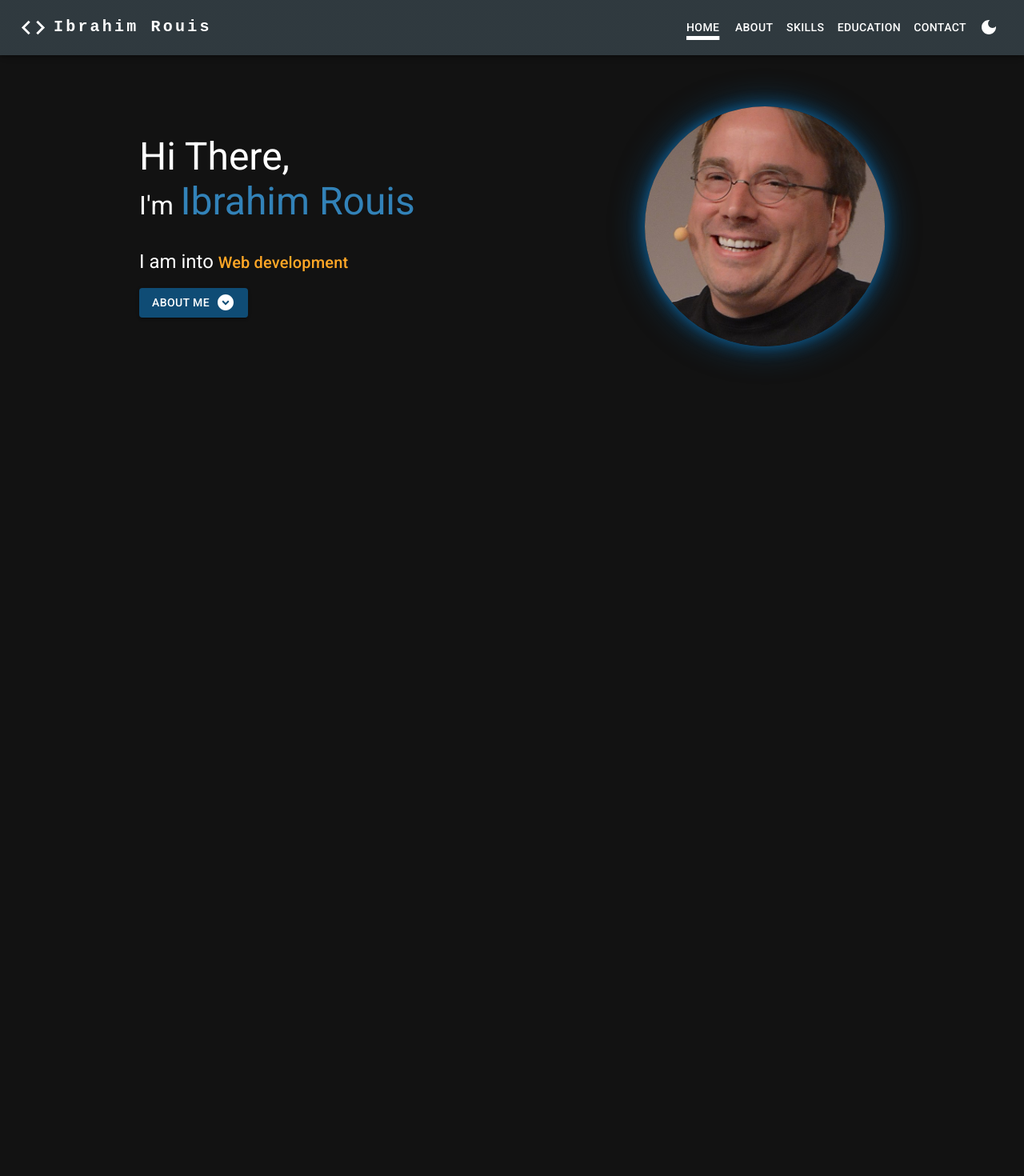
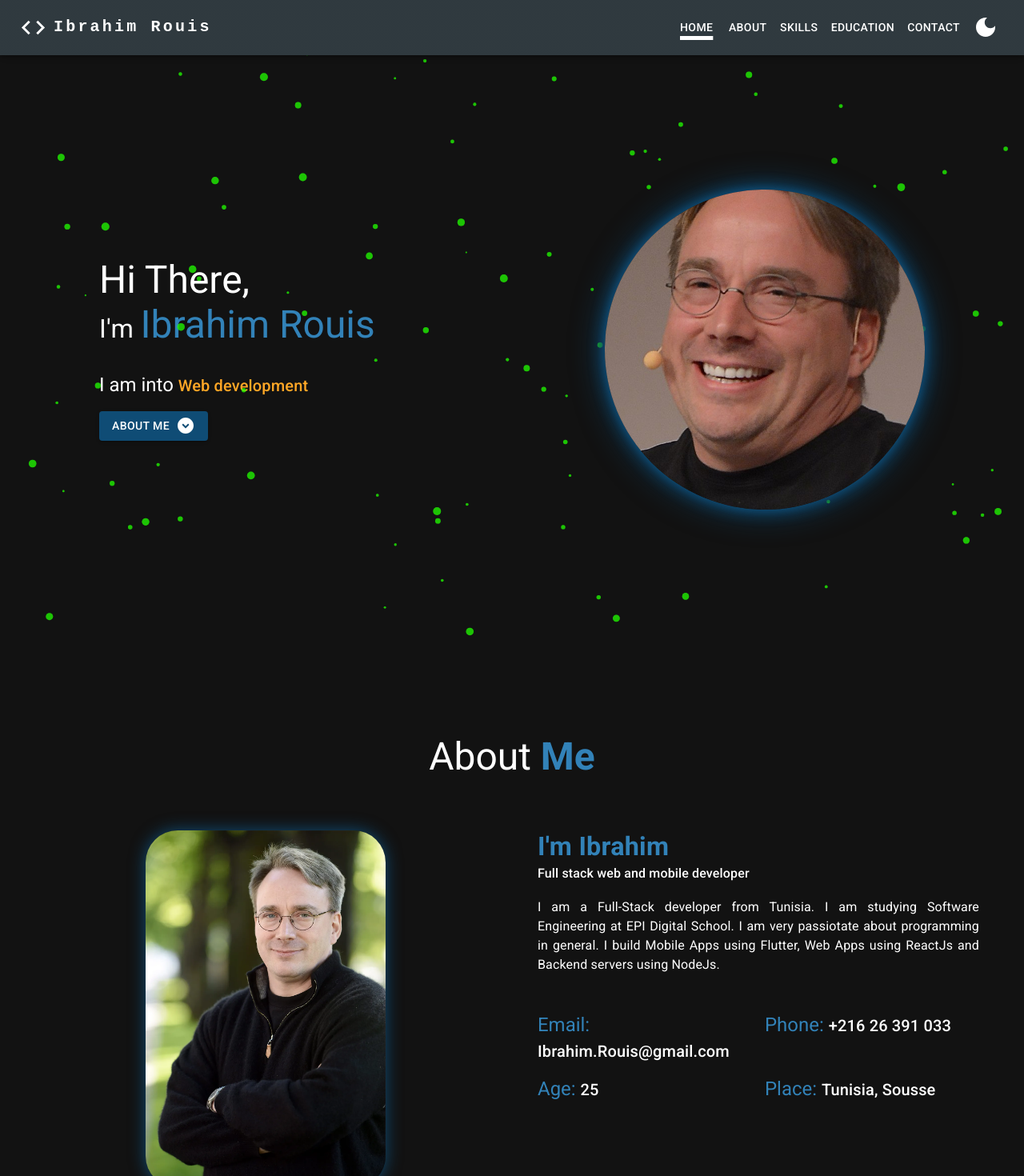
Before and after one commit to RouisIbra/MyPortfolio, a React (Vite) app: page / in a window 1280 px wide. Shown: the top 1470 px of the page at 80% size. Before the commit the page ends 800 px from the top, so only its background shows below. Built offline with nearby package versions, Linux system fonts and the light colour scheme.

Commit message:
Add about me section

```diff
--- a/package.json
+++ b/package.json
@@ -16,7 +16,9 @@
     "@mui/material": "^5.11.7",
     "react": "^18.2.0",
     "react-dom": "^18.2.0",
-    "react-parallax-tilt": "^1.7.100"
+    "react-parallax-tilt": "^1.7.100",
+    "react-particles": "^2.8.0",
+    "tsparticles": "^2.8.0"
   },
   "devDependencies": {
     "@types/react": "^18.0.27",
--- a/src/components/ThemeTogglerIconButton/index.jsx
+++ b/src/components/ThemeTogglerIconButton/index.jsx
@@ -4,12 +4,18 @@ import IconButton from "@mui/material/IconButton";
 import DarkModeIcon from "@mui/icons-material/DarkMode";
 import LightModeIcon from "@mui/icons-material/LightMode";
 
+const iconStyle = { fontSize: { xs: 24, sm: 32 } };
+
 function ThemeTogglerIconButton() {
   const themeMode = useContext(ThemeMode);
 
   return (
-    <IconButton onClick={themeMode.toggleTheme} color="inherit">
-      {themeMode.mode === "dark" ? <DarkModeIcon /> : <LightModeIcon />}
+    <IconButton onClick={themeMode.toggleTheme} color="inherit" sx={iconStyle}>
+      {themeMode.mode === "dark" ? (
+        <DarkModeIcon fontSize="inherit" />
+      ) : (
+        <LightModeIcon fontSize="inherit" />
+      )}
     </IconButton>
   );
 }
--- /dev/null
+++ b/src/config/particlesOptions.js
@@ -0,0 +1,115 @@
+const particlesOptions = {
+  background: {
+    color: {
+      value: "transparent",
+    },
+  },
+  fpsLimit: 120,
+  interactivity: {
+    events: {
+      onClick: {
+        enable: true,
+        mode: "push",
+      },
+      onHover: {
+        enable: true,
+        mode: "repulse",
+      },
+      resize: true,
+    },
+    modes: {
+      bubble: {
+        distance: 400,
+        duration: 2,
+        opacity: 0.8,
+        size: 40,
+      },
+      push: {
+        quantity: 1,
+      },
+      repulse: {
+        distance: 200,
+        duration: 0.4,
+      },
+    },
+  },
+  particles: {
+    color: {
+      value: "#777",
+    },
+    links: {
+      color: "#777777",
+      distance: 150,
+      enable: true,
+      opacity: 0.5,
+      width: 1,
+    },
+    collisions: {
+      enable: true,
+    },
+    move: {
+      direction: "none",
+      enable: true,
+      outMode: "bounce",
+      random: false,
+      speed: 1,
+      straight: false,
+    },
+    number: {
+      density: {
+        enable: true,
+        area: 800,
+      },
+      value: 90,
+    },
+    opacity: {
+      value: 0.5,
+    },
+    shape: {
+      type: "circle",
+    },
+    size: {
+      random: true,
+      value: 5,
+    },
+  },
+  themes: [
+    {
+      name: "light",
+      default: {
+        value: true,
+        mode: "light",
+      },
+      options: {
+        background: {
+          color: "transparent",
+        },
+        particles: {
+          color: {
+            value: "#222",
+          },
+        },
+      },
+    },
+    {
+      name: "dark",
+      default: {
+        value: true,
+        mode: "dark",
+      },
+      options: {
+        background: {
+          color: "transparent",
+        },
+        particles: {
+          color: {
+            value: "#2f0",
+          },
+        },
+      },
+    },
+  ],
+  detectRetina: true,
+};
+
+export default particlesOptions;
--- a/src/pages/HomePage.jsx
+++ b/src/pages/HomePage.jsx
@@ -1,14 +1,46 @@
 import Container from "@mui/material/Container";
-import React from "react";
+import React, { useCallback, useContext, useEffect, useState } from "react";
 import MyAppBar from "../components/MyAppBar";
 import HeaderSection from "./sections/HeaderSection";
+import Particles from "react-particles";
+import { loadFull } from "tsparticles";
+import particlesOptions from "../config/particlesOptions";
+import ThemeMode from "../context/ThemeMode";
+import AboutMe from "./sections/AboutMe";
 
 function HomePage() {
+  const [particlesContainer, setParticlesContainer] = useState(null);
+
+  const particlesInit = useCallback((main) => {
+    loadFull(main);
+  }, []);
+
+  const particlesLoaded = useCallback((container) => {
+    setParticlesContainer(container);
+  }, []);
+
+  const themeMode = useContext(ThemeMode);
+
+  useEffect(() => {
+    if (
+      particlesContainer &&
+      particlesContainer.currentTheme !== themeMode.mode
+    ) {
+      particlesContainer.loadTheme(themeMode.mode);
+    }
+  }, [themeMode, particlesContainer]);
   return (
     <>
+      <Particles
+        id="tsparticles"
+        options={particlesOptions}
+        init={particlesInit}
+        loaded={particlesLoaded}
+      />
       <MyAppBar />
       <Container maxWidth="xl" component="main">
         <HeaderSection />
+        <AboutMe />
       </Container>
     </>
   );
--- /dev/null
+++ b/src/pages/sections/AboutMe/index.jsx
@@ -0,0 +1,45 @@
+import { Grid, Typography } from "@mui/material";
+import { Box } from "@mui/material";
+import React from "react";
+import AboutMeInfoText from "./subsections/AboutMeInfoText";
+import MyPhoto from "./subsections/MyPhoto";
+
+function AboutMe() {
+  return (
+    <Box
+      component="section"
+      id="aboutMe"
+      sx={{
+        minHeight: "100vh",
+        display: "flex",
+        pt: { xs: 12, md: 0 },
+        px: { xs: 4, xl: 0 },
+        alignItems: { xs: "flex-start", md: "center" },
+      }}
+    >
+      <Grid container spacing={{ xs: 2, md: 8 }}>
+        <Grid item xs={12} zIndex={1}>
+          <Typography variant="h3" component="h2" align="center">
+            About{" "}
+            <Typography
+              variant="h3"
+              component="span"
+              color="secondary"
+              fontWeight="bold"
+            >
+              Me
+            </Typography>
+          </Typography>
+        </Grid>
+        <Grid item container justifyContent="center" xs={12} md={6} zIndex={1}>
+          <MyPhoto />
+        </Grid>
+        <Grid item xs={12} md={6} zIndex={1}>
+          <AboutMeInfoText />
+        </Grid>
+      </Grid>
+    </Box>
+  );
+}
+
+export default AboutMe;
--- /dev/null
+++ b/src/pages/sections/AboutMe/subsections/AboutMeInfoText/index.jsx
@@ -0,0 +1,62 @@
+import React from "react";
+import { Grid, Typography } from "@mui/material";
+
+function AboutMeInfoText() {
+  return (
+    <>
+      <Typography
+        variant="h4"
+        component="h3"
+        color="secondary"
+        fontWeight="bold"
+      >
+        I&apos;m Ibrahim
+      </Typography>
+      <Typography variant="subtitle1" fontWeight="500" color="info">
+        Full stack web and mobile developer
+      </Typography>
+      <Typography variant="body1" sx={{ mt: 2, textAlign: "justify" }}>
+        I am a Full-Stack developer from Tunisia. I am studying Software
+        Engineering at EPI Digital School. I am very passiotate about
+        programming in general. I build Mobile Apps using Flutter, Web Apps
+        using ReactJs and Backend servers using NodeJs.
+      </Typography>
+      <Grid container spacing={2} mt={{ xs: 2, md: 4 }}>
+        <Grid item xs={12} md={6} component="p">
+          <Typography variant="h5" component="span" color="secondary">
+            Email:{" "}
+          </Typography>
+          <Typography variant="h6" component="span">
+            Ibrahim.Rouis@gmail.com
+          </Typography>
+        </Grid>
+        <Grid item xs={12} md={6} component="p">
+          <Typography variant="h5" component="span" color="secondary">
+            Phone:{" "}
+          </Typography>
+          <Typography variant="h6" component="span">
+            +216 26 391 033
+          </Typography>
+        </Grid>
+        <Grid item xs={12} md={6} component="p">
+          <Typography variant="h5" component="span" color="secondary">
+            Age:{" "}
+          </Typography>
+          <Typography variant="h6" component="span">
+            25
+          </Typography>
+        </Grid>
+        <Grid item xs={12} md={6} component="p">
+          <Typography variant="h5" component="span" color="secondary">
+            Place:{" "}
+          </Typography>
+          <Typography variant="h6" component="span">
+            Tunisia, Sousse
+          </Typography>
+        </Grid>
+      </Grid>
+    </>
+  );
+}
+
+export default AboutMeInfoText;
--- /dev/null
+++ b/src/pages/sections/AboutMe/subsections/MyPhoto/index.jsx
@@ -0,0 +1,27 @@
+import React from "react";
+import { Box, Card } from "@mui/material";
+import myPortraitPhoto from "../../../../../assets/portrait-photo.webp";
+import Tilt from "react-parallax-tilt";
+
+function MyPhoto() {
+  return (
+    <Tilt transitionSpeed={200}>
+      <Box
+        component="img"
+        sx={(theme) => ({
+          width: { xs: 150, sm: 200, md: 300 },
+          borderRadius: { xs: 5, md: 10 },
+          boxShadow: "0px 0px 20px",
+          color: theme.palette.primary.main,
+          "&:hover": {
+            filter: "grayscale(80%)",
+          },
+        })}
+        src={myPortraitPhoto}
+        alt="My photo in portrait mode"
+      />
+    </Tilt>
+  );
+}
+
+export default MyPhoto;
--- a/src/pages/sections/HeaderSection/index.jsx
+++ b/src/pages/sections/HeaderSection/index.jsx
@@ -1,18 +1,20 @@
-import { Grid, useMediaQuery } from "@mui/material";
 import React from "react";
+import { Grid } from "@mui/material";
 import MyAvatar from "./subsections/MyAvatar";
 import MyIntro from "./subsections/MyIntro";
 
 function HeaderSection() {
   return (
-    <section>
+    <section
+      id="header"
+      style={{ height: "92vh", display: "flex", alignItems: "center" }}
+    >
       <Grid
         container
         justifyContent="center"
         alignItems="center"
         direction={{ xs: "column-reverse", md: "row" }}
         spacing={4}
-        my={4}
       >
         <Grid item container direction="column" xs={12} md={6}>
           <MyIntro />
--- a/src/pages/sections/HeaderSection/subsections/MyAvatar/index.jsx
+++ b/src/pages/sections/HeaderSection/subsections/MyAvatar/index.jsx
@@ -7,11 +7,10 @@ function MyAvatar() {
   return (
     <Tilt transitionSpeed={2000}>
       <Avatar
-        data-tilt
         alt="Ibrahim Rouis's face photo"
         sx={(theme) => ({
-          width: { xs: 200, sm: 250, md: 300 },
-          height: { xs: 200, sm: 250, md: 300 },
+          width: { xs: 200, sm: 250, md: 300, lg: 400, xl: 550 },
+          height: { xs: 200, sm: 250, md: 300, lg: 400, xl: 550 },
           boxShadow: "0px 0px 10px, 0px 0px 20px, 0px 0px 40px",
           color: theme.palette.primary.main,
         })}
--- a/src/pages/sections/HeaderSection/subsections/MyIntro/index.jsx
+++ b/src/pages/sections/HeaderSection/subsections/MyIntro/index.jsx
@@ -1,37 +1,24 @@
-import { Button, Grid, Typography } from "@mui/material";
+import { Box, Button, Grid, Typography } from "@mui/material";
 import React from "react";
 import ExpandCircleDownIcon from "@mui/icons-material/ExpandCircleDown";
 
+const greeting = "Hi There,";
+const name = "Ibrahim Rouis";
+const IamInto = "Web development";
+
 function MyIntro() {
   return (
-    <>
-      <Grid item>
-        <Typography
-          variant="h3"
-          component="p"
-          sx={{ textAlign: { xs: "center", md: "left" } }}
-        >
-          Hi There,
+    <Box sx={{ textAlign: { xs: "center", md: "left" } }}>
+      <Typography variant="h3" component="p">
+        {greeting}
       </Typography>
-      </Grid>
-      <Grid item>
-        <Typography
-          variant="h4"
-          component="p"
-          sx={{ textAlign: { xs: "center", md: "left" } }}
-        >
+      <Typography variant="h4" component="p">
         I&apos;m{" "}
         <Typography variant="h3" component="span" color="secondary">
-            Ibrahim Rouis
+          {name}
         </Typography>
       </Typography>
-      </Grid>
-      <Grid item>
-        <Typography
-          variant="h5"
-          component="p"
-          sx={{ textAlign: { xs: "center", md: "left" }, mt: 4 }}
-        >
+      <Typography variant="h5" component="p" sx={{ mt: 4 }}>
         I am into{" "}
         <Typography
           variant="h6"
@@ -43,22 +30,22 @@ function MyIntro() {
                 : theme.palette.info.main,
           })}
         >
-            Web development
+          {IamInto}
         </Typography>
       </Typography>
-      </Grid>
-      <Grid
-        item
-        container
-        justifyContent={{ xs: "center", md: "flex-start" }}
-        mt={2}
+      <Box
+        sx={{
+          display: "flex",
+          justifyContent: { xs: "center", md: "flex-start" },
+          mt: 2,
+        }}
       >
-        <Button variant="contained">
+        <Button variant="contained" href="#aboutMe">
           About me
           <ExpandCircleDownIcon sx={{ ml: 1 }} />
         </Button>
-      </Grid>
-    </>
+      </Box>
+    </Box>
   );
 }
 
```
Also changed, not shown: src/assets/portrait-photo.webp (added), 1 other file (tests, documents, lock files or other folders). Lines whose indentation alone changed are shown as unchanged.
